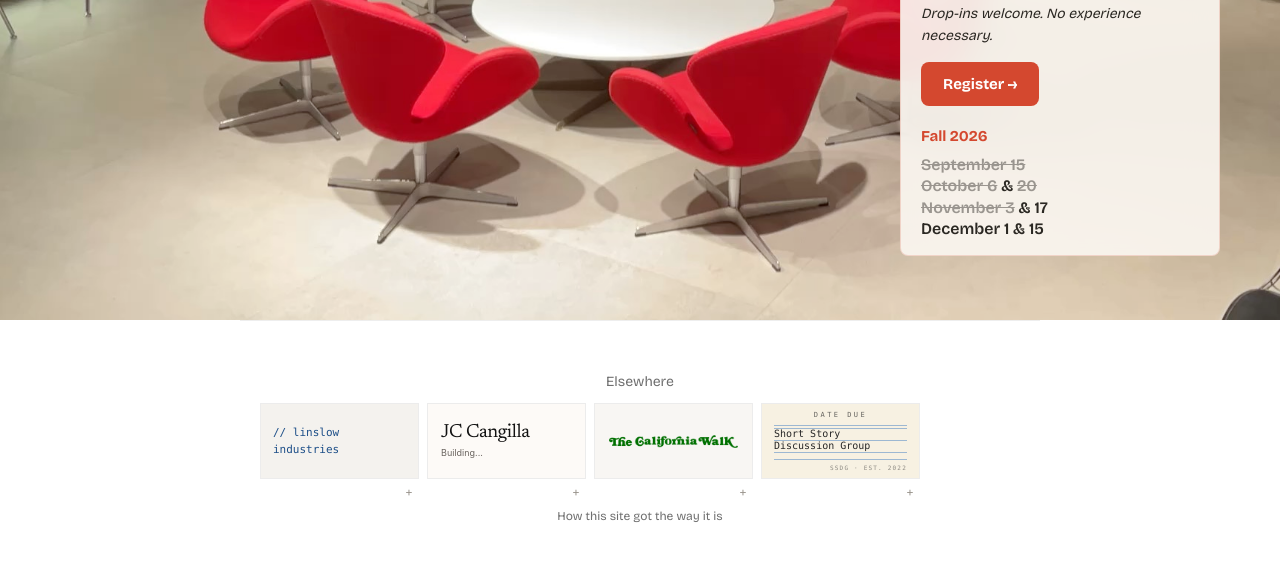
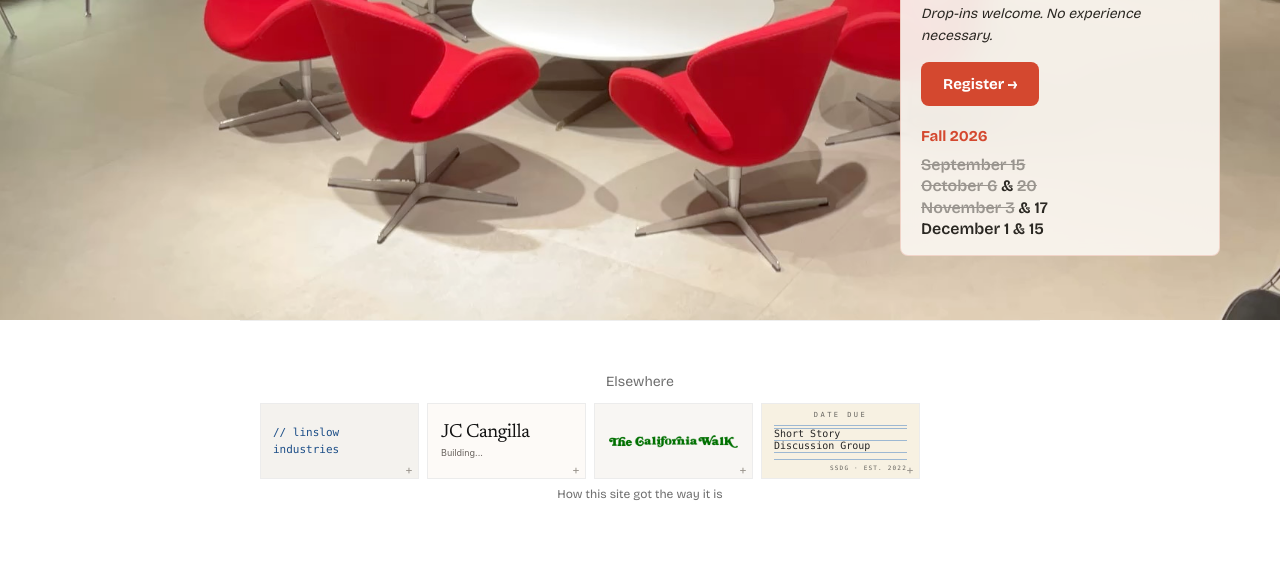
Before and after one commit to iamJCbutyoucancallmeJC/tmc-site, a plain HTML site: page index.html in a window 1280 px wide. Shown: the part 480-1042 px from the top of the page. Drawn offline with nearby package versions, Linux system fonts and the light colour scheme.

Commit message:
fix(tiles): the plus sits in each tile's corner; a closed card back takes no room
Carries the ruled SSDG tile id darken (t1592) from the tile source.

Co-Authored-By: Claude <noreply@anthropic.com>

```diff
--- a/network-tiles/network-tiles.css
+++ b/network-tiles/network-tiles.css
@@ -88,7 +88,7 @@ button.network-tile { font: inherit; text-align: start; }
 .network-tile .ssdg-head { text-align: center; font-size: 7px; letter-spacing: .35em; color: rgba(38, 38, 38, .7); }
 .network-tile .ssdg-dbl { display: block; flex: none; box-sizing: content-box; width: 100%; height: 2px; margin-top: 3px; border-top: 1px solid #9db8d2; border-bottom: 1px solid #9db8d2; }
 .network-tile .ssdg-line { display: flex; flex: 1; width: 100%; align-items: flex-end; border-bottom: 1px solid #9db8d2; padding-bottom: 1px; font-size: 10px; line-height: 1; white-space: nowrap; }
-.network-tile .ssdg-id { padding-top: 3px; text-align: right; font-size: 6px; letter-spacing: .2em; color: rgba(38, 38, 38, .5); }
+.network-tile .ssdg-id { padding-top: 3px; text-align: right; font-size: 6px; letter-spacing: .2em; color: rgba(38, 38, 38, .7); }
 
 .network-tile.tile-at { padding: 9px 11px; background: #fff; }
 .network-tile.tile-at img { display: block; width: 100%; height: auto; border: 0; }
@@ -140,7 +140,7 @@ button.network-tile { font: inherit; text-align: start; }
    The back is always paper, so its border and link use pen's paper value whatever the host sets
    (5.0:1 on #fdfaf7; the host's --accent made the link vanish on Linslow, 9/22). The card pins
    --pen as well, so a host focus ring drawn inside it stays the paper value (t1798). */
-.network-tile-card { position: relative; display: grid; min-width: 0; }
+.network-tile-card { position: relative; display: grid; min-width: 0; width: 100%; box-sizing: border-box; align-self: start; } /* start: a neighbour opening does not stretch this card and push its plus off the face */
 .network-tile-card > .network-tile,
 .network-tile-card > .network-tile-back { grid-area: 1 / 1; }
 .network-tile-card > .network-tile {
@@ -160,6 +160,9 @@ button.network-tile { font: inherit; text-align: start; }
   border: 1px solid #2f6fb0; background: #fdfaf7; color: #1a1a1a; text-align: left;
   opacity: 0; visibility: hidden; transform: translateY(8px);
   transition: opacity .22s ease, transform .22s ease, visibility 0s linear .22s;
+  /* 11/16: a closed back takes no room. It used to set the card's height, so a tile whose
+     explanation ran long sat in a taller card and its plus hung below the face, on the page. */
+  position: absolute; inset: 0;
 }
 .network-tile-about { margin: 0; font-family: 'Newsreader', Georgia, serif; font-size: 12px; line-height: 1.25; }
 .network-tile-go {
@@ -172,6 +175,7 @@ button.network-tile { font: inherit; text-align: start; }
 .network-tile-card.is-open > .network-tile { opacity: 0; transform: translateY(-8px); pointer-events: none; }
 .network-tile-card.is-open::after { opacity: 0; }
 .network-tile-card.is-open > .network-tile-back {
+  position: relative; inset: auto;
   opacity: 1; visibility: visible; transform: none;
   transition: opacity .22s ease, transform .22s ease, visibility 0s;
 }
```
